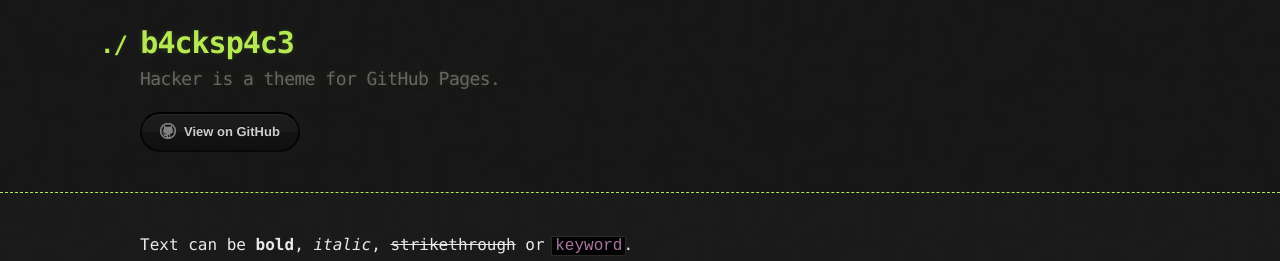
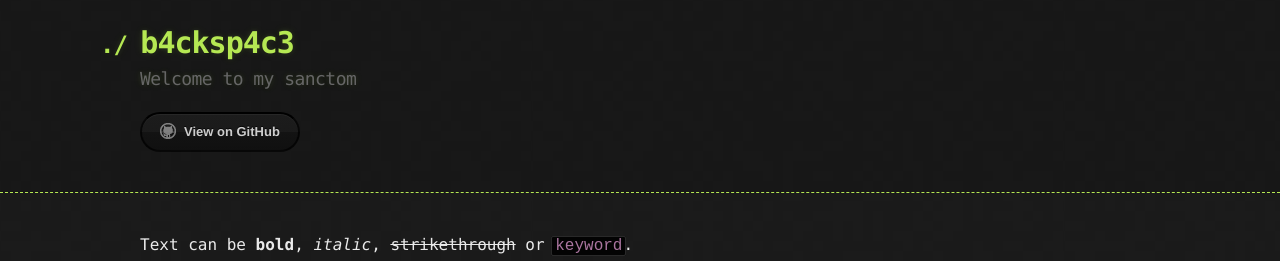
Before and after one commit to b4cksp4c3/b4cksp4c3.github.io, a Jekyll site: the page built from index.md, in a window 1280 px wide and 900 px high. Shown: the top 261 px of the window. Built offline with Jekyll 4.4.1, drawn with Linux system fonts in a browser that asks for light colours.

Commit message:
updated _config.yml

```diff
--- a/_config.yml
+++ b/_config.yml
@@ -1,5 +1,5 @@
 title: b4cksp4c3
-description: Hacker is a theme for GitHub Pages.
+description: Welcome to my sanctom
 show_downloads: true
 google_analytics:
 theme: jekyll-theme-hacker
```
